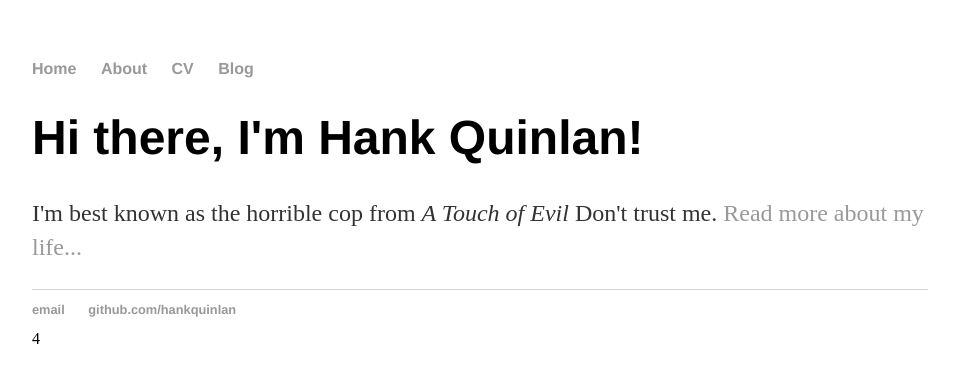
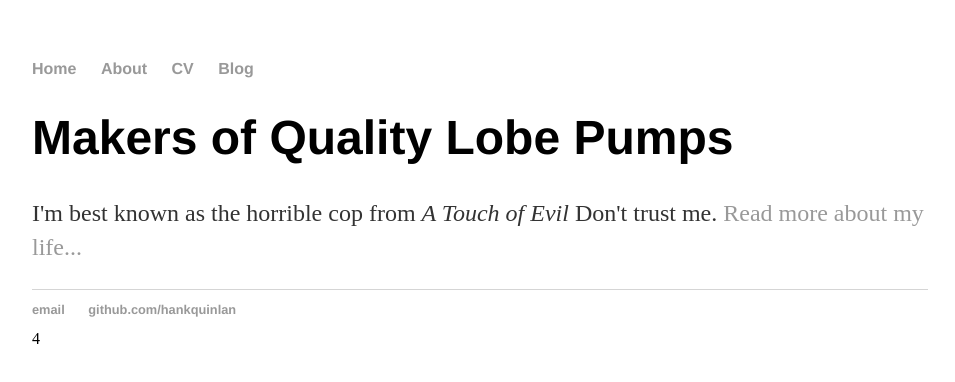
Before and after one commit to everesthitech/everesthitech.github.io, a plain HTML site: page index.html in a window 1280 px wide. Shown: the whole page, without its empty margins (160-1115 px from the left). Drawn offline with Linux system fonts and the light colour scheme.

Commit message:
Update index.html

```diff
--- a/index.html
+++ b/index.html
@@ -1,7 +1,7 @@
 <!DOCTYPE html>
 <html>
 	<head>
-		<title>Hank Quinlan, Horrible Cop</title>
+		<title>Everest HiTech</title>
 		<link rel="stylesheet" href="main.css">
 	</head>
 	<body>
@@ -15,7 +15,7 @@
 		</nav>
 		<div class="container">
     		<div class="blurb">
-        		<h1>Hi there, I'm Hank Quinlan!</h1>
+        		<h1>Makers of Quality Lobe Pumps</h1>
 				<p>I'm best known as the horrible cop from <em>A Touch of Evil</em> Don't trust me. <a href="/about">Read more about my life...</a></p>
     		</div><!-- /.blurb -->
 		</div><!-- /.container -->
```
